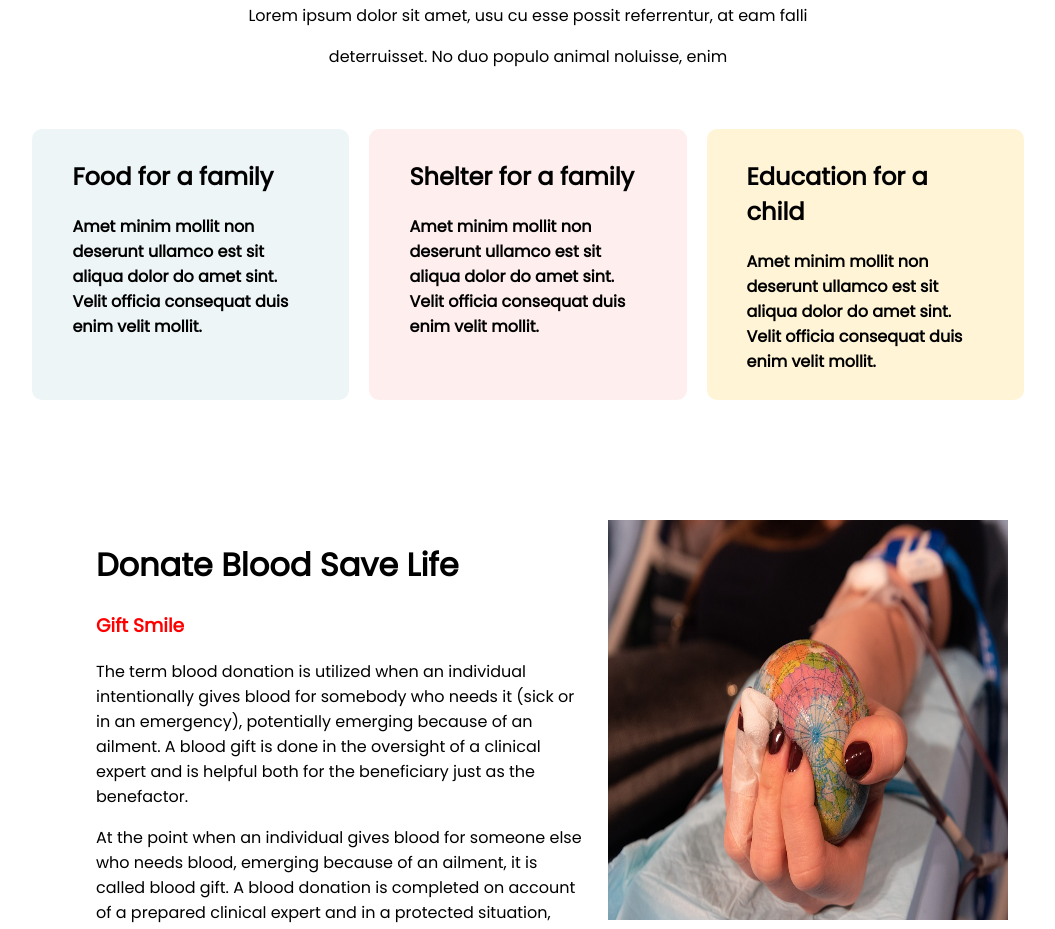
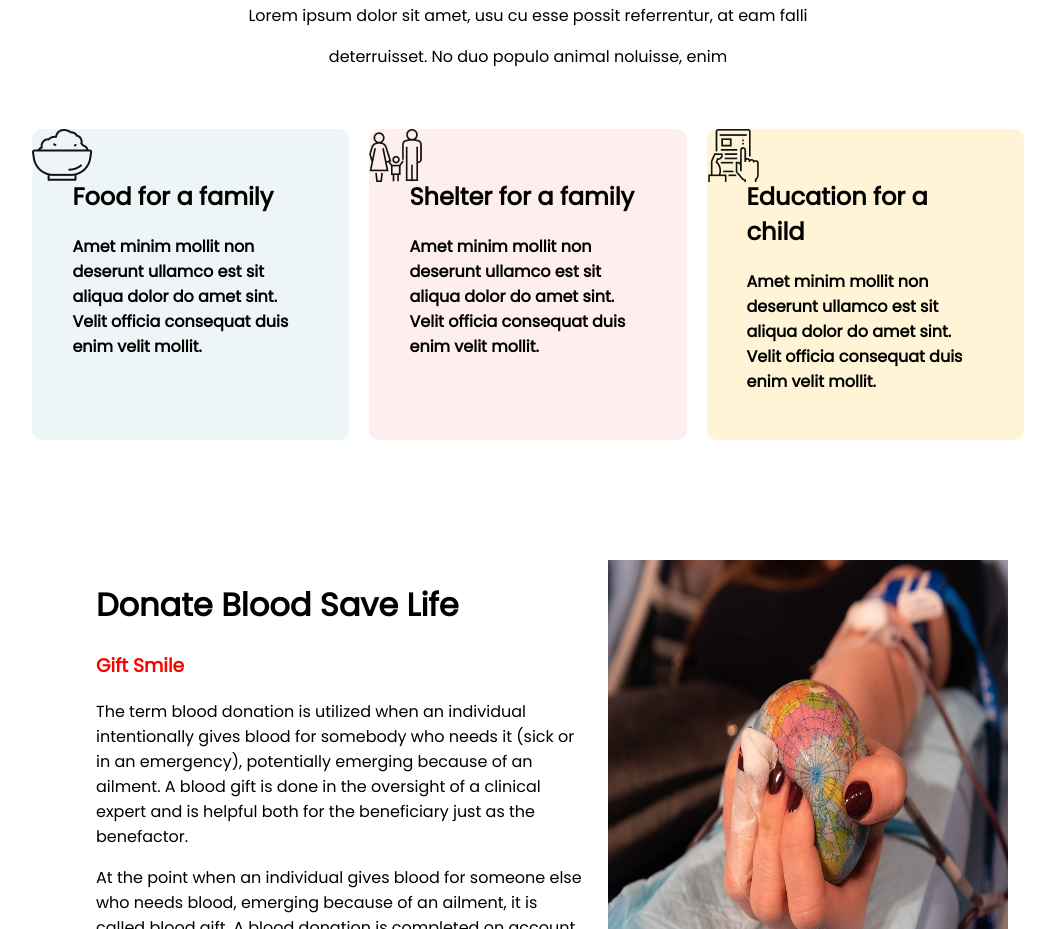
Before and after one commit to Sayeednayeem1/donate-spread-happiness-repo, a plain HTML site: page index.html in a window 1280 px wide. Shown: the part 1375-2304 px from the top of the page, without its empty margins (112-1167 px from the left). Drawn offline with Linux system fonts and the light colour scheme.

Commit message:
added icons

```diff
--- a/style.css
+++ b/style.css
@@ -77,22 +77,27 @@ body{
 }
 .class-food-education-shelter{
     text-decoration: none;
-    background-color: aqua;
     color: white;
     font-weight: 700;
-    padding: 10px 40px;
+    padding: 30px 40px;
     margin: 10px;
     border-radius: 10px;
 }
 #food{
+    background-image: url(icons/food.png);
+    background-repeat: no-repeat;
     background-color: #EDF5F7;
     color: black;
 }
 #shelter{
+    background-image: url(icons/shelter.png);
+    background-repeat: no-repeat;
     background-color: #FEEEEE;
     color: black;
 }
 #education{
+    background-image: url(icons/Frame-1.png);
+    background-repeat: no-repeat;
     background-color: #FFF4D6;
     color: black;
 }
```
